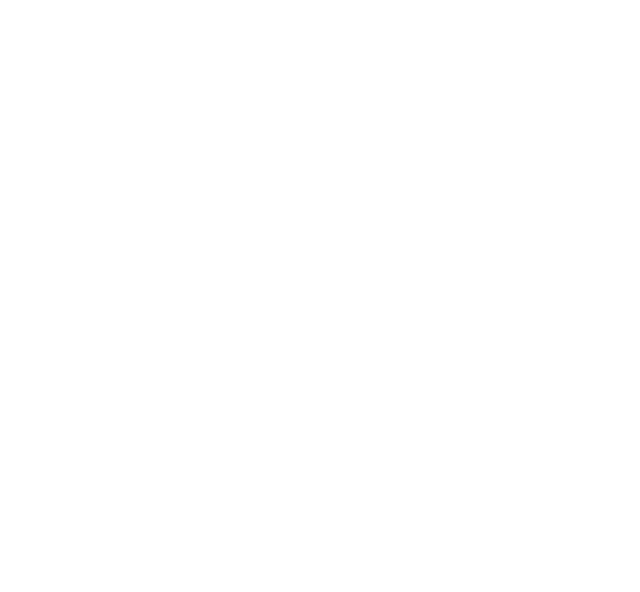
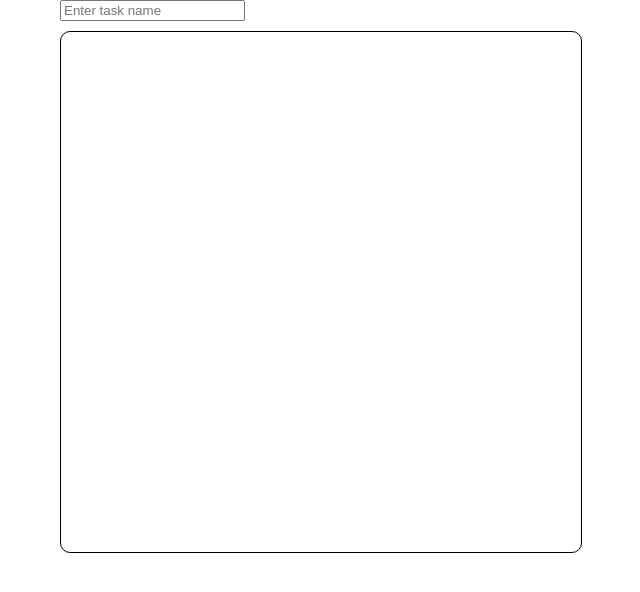
Before and after one commit to ZiborovD/todo-react, a React (Create React App) app: page / in a window 1280 px wide. Shown: the top 592 px of the page, without its empty margins (330-970 px from the left). Built offline with nearby package versions, Linux system fonts and the light colour scheme.

Commit message:
Tasks add option added

```diff
--- a/package.json
+++ b/package.json
@@ -5,8 +5,8 @@
     "@testing-library/jest-dom": "^5.16.4",
     "@testing-library/react": "^13.3.0",
     "@testing-library/user-event": "^13.5.0",
-    "react": "^18.1.0",
-    "react-dom": "^18.1.0",
+    "react": "^17.0.2",
+    "react-dom": "^17.0.2",
     "react-scripts": "5.0.1",
     "web-vitals": "^2.1.4"
   },
--- a/src/App/App.js
+++ /dev/null
@@ -1,7 +0,0 @@
-import "./App.css";
-
-function App() {
-  return <div className="App"></div>;
-}
-
-export default App;
--- /dev/null
+++ b/src/components/App/App.css
@@ -0,0 +1,27 @@
+body {
+  width: 500px;
+  margin: 0 auto;
+  font-family: Arial, Helvetica, sans-serif;
+}
+
+.tasklist {
+  width: 500px;
+  height: 500px;
+  padding: 10px;
+  margin: 10px 0;
+  border: 1px solid black;
+  border-radius: 10px;
+  list-style-type: none;
+}
+
+.taskist li {
+  margin: 5px 0 5px 0;
+  padding: 0 0 0 20px;
+  font-size: 30px;
+}
+
+form > input {
+  width: 500px;
+  margin: 10px;
+  font-size: 20px;
+}
--- /dev/null
+++ b/src/components/App/App.js
@@ -0,0 +1,39 @@
+import React, { useEffect, useState } from "react";
+import TodoInput from "../TodoInput/TodoInput";
+import TaskList from "../TaskList/TaskList";
+import "./App.css";
+
+function App() {
+  const [tasks, setTasks] = useState([]);
+
+  function loadTasks() {
+    setTasks(JSON.parse(localStorage.getItem("tasks")) || []);
+  }
+
+  useEffect(() => loadTasks(), []);
+  useEffect(
+    () => localStorage.setItem("tasks", JSON.stringify(tasks)),
+    [tasks]
+  );
+
+  function showTasks() {
+    return tasks.map(function (item, index) {
+      return (
+        <li key={index}>
+          <input type="checkbox"></input>
+          <input className="butt-delete" type="button" value="удалить"></input>
+          {item.title}
+        </li>
+      );
+    });
+  }
+
+  return (
+    <>
+      <TodoInput setTasks={setTasks} />
+      <TaskList showTasks={showTasks} />
+    </>
+  );
+}
+
+export default App;
--- /dev/null
+++ b/src/components/TaskList/TaskList.js
@@ -0,0 +1,7 @@
+import React, { useEffect, useState } from "react";
+
+function TaskList({ showTasks }) {
+  return <ul className="tasklist">{showTasks()}</ul>;
+}
+
+export default TaskList;
--- /dev/null
+++ b/src/components/TodoInput/TodoInput.js
@@ -0,0 +1,31 @@
+import React, { useState } from "react";
+import "./TodoInput.css";
+
+function TodoInput({ setTasks }) {
+  const [title, setTitle] = useState("");
+
+  function handleKeyPress(event) {
+    if (event.code === "Enter") {
+      try {
+        setTasks((prevState) => [...prevState, { title, isDone: false }]);
+
+        event.target.value = "";
+      } catch (error) {
+        console.log(error);
+      }
+    }
+
+    setTitle(event.target.value);
+  }
+
+  return (
+    <input
+      placeholder="Enter task name"
+      type="text"
+      id="inp"
+      onKeyPress={handleKeyPress}
+    />
+  );
+}
+
+export default TodoInput;
--- a/src/index.js
+++ b/src/index.js
@@ -1,8 +1,6 @@
 import React from "react";
-import ReactDOM from "react-dom/client";
+import { render } from "react-dom";
 import "./index.css";
-import App from "./App/App";
+import App from "./components/App/App";
 
-const root = ReactDOM.createRoot(document.getElementById("root"));
-
-root.render(<App />);
+render(<App />, document.getElementById("root"));
```
Also changed, not shown: src/components/TaskList/TaskList.css (added), src/components/TodoInput/TodoInput.css (added), 1 other file (tests, documents, lock files or other folders).
